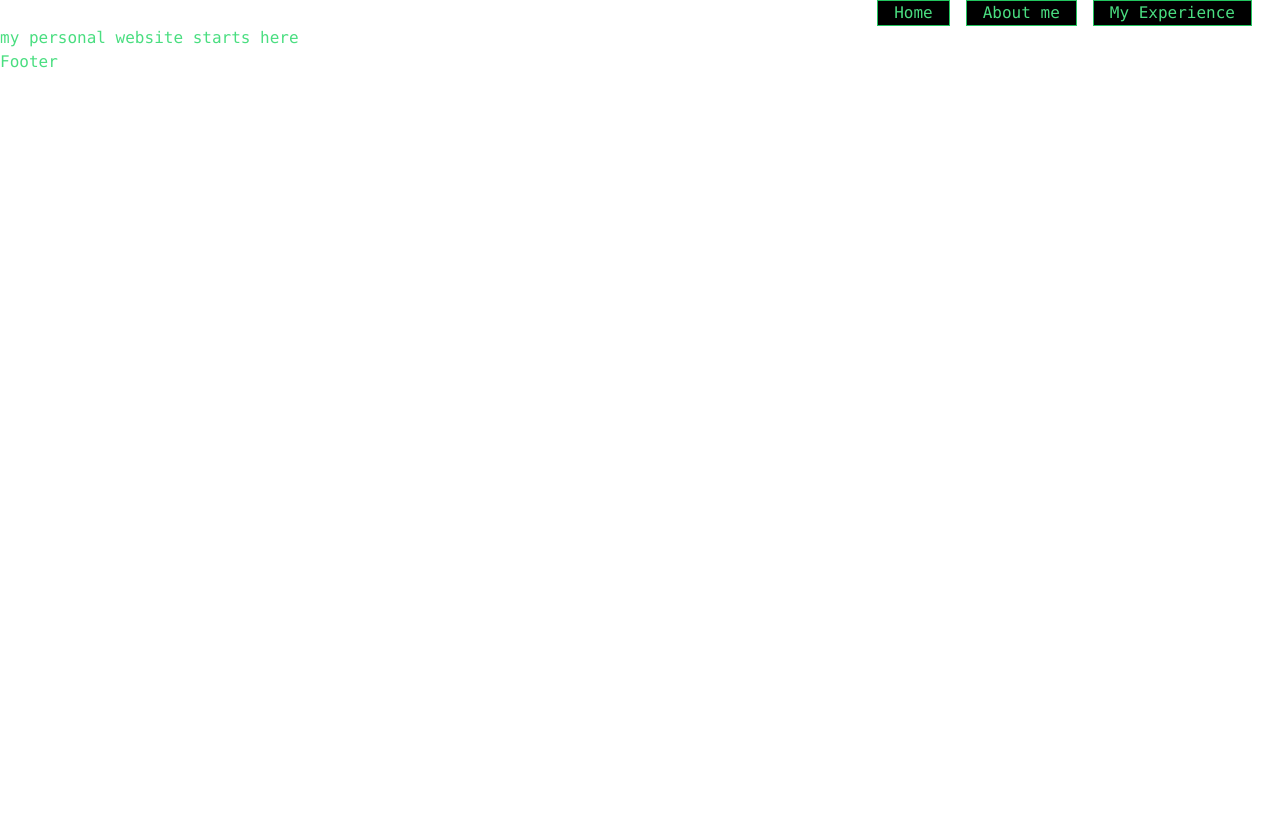
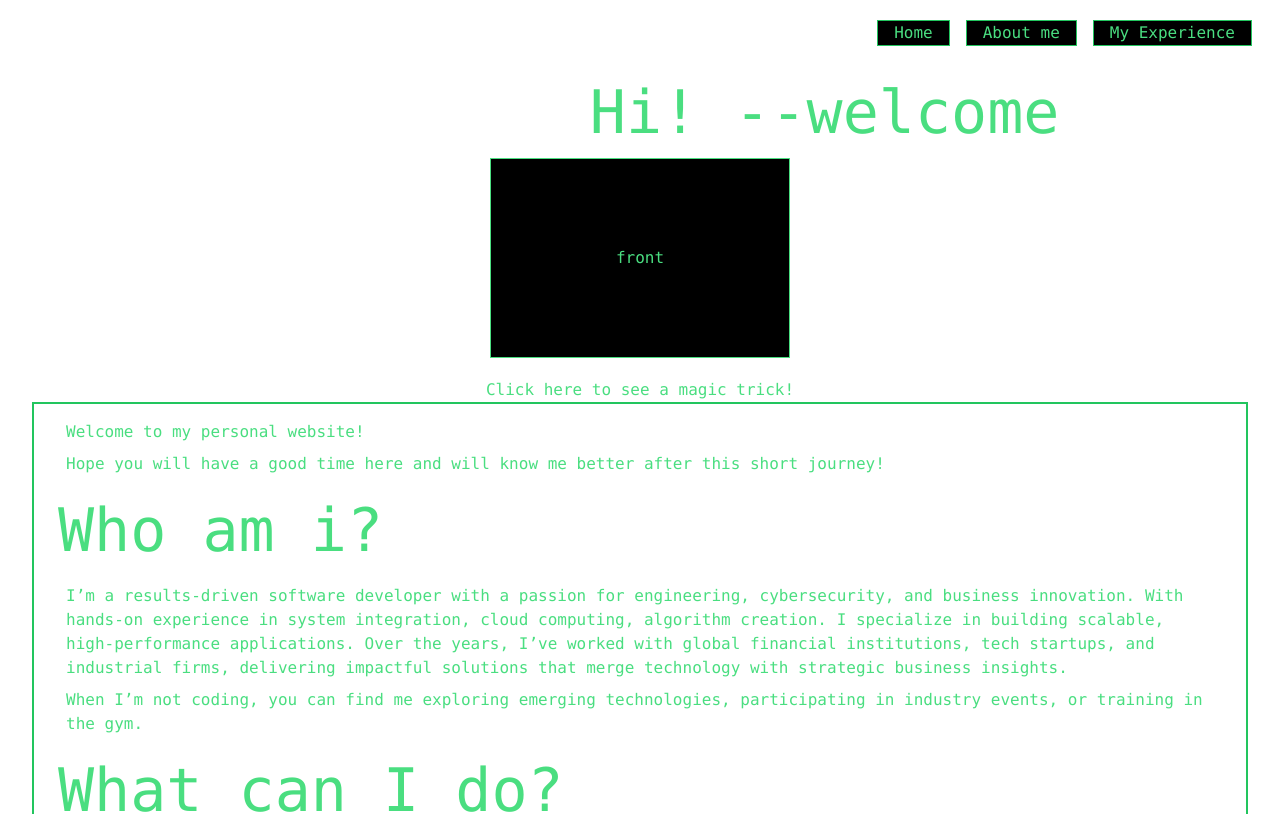
Before and after one commit to tpuchal/personal-website, a Next.js app: page / in a window 1280 px wide. Shown: the top 814 px of the page. Built offline with nearby package versions, Linux system fonts and the light colour scheme.

Commit message:
added flipping card component + some content

```diff
--- a/src/app/layout.js
+++ b/src/app/layout.js
@@ -23,7 +23,7 @@ export default function RootLayout({ children }) {
       >
         <>
         <Header></Header>
-        <main className="flex-grow">
+        <main className="flex-grow px-8 flex-col">
           {children}
         </main>
 
--- a/src/app/page.js
+++ b/src/app/page.js
@@ -1,9 +1,45 @@
-import Image from "next/image";
+import FlippingCard from "@/components/FlippingCard";
+import HeaderCard from "@/components/HeaderCard";
+import ParagraphCard from "@/components/ParagraphCard";
 
 export default function Home() {
   return (
     <div>
-      my personal website starts here
+      <HeaderCard>
+        <span className="text-white text-6xl transition-all duration-150 opacity-10 animate-pulse">tpuchal@root:~$</span> Hi! --welcome
+      </HeaderCard>
+      <FlippingCard/>
+      <ParagraphCard>
+        <div className="my-2 px-6">Welcome to my personal website!</div>
+        <div className="my-2 px-6">Hope you will have a good time here and will know me better after this short journey!</div>
+        <HeaderCard>Who am i?</HeaderCard>
+        <div className="my-2 px-6">
+        I’m a results-driven software developer with a passion for engineering, cybersecurity, and business innovation. With hands-on experience in system integration, cloud computing, algorithm creation. I specialize in building scalable, high-performance applications. Over the years, I’ve worked with global financial institutions, tech startups, and industrial firms, delivering impactful solutions that merge technology with strategic business insights.
+        </div>
+        <div className="my-2 px-6">
+        When I’m not coding, you can find me exploring emerging technologies, participating in industry events, or training in the gym.
+        </div>
+        <HeaderCard>What can I do?</HeaderCard>
+        <div className="my-2 px-6">
+          I specialize in Java and C. I can do frontend too! I had some little experience in Angular, however I prefer creating websites in NextJS (like this one!)
+        </div>
+        <HeaderCard>My journey</HeaderCard>
+        <div className="my-2 px-6">
+          I always liked to figure out how things work. From disassembling old phones, reading about every topic (social or technical), to looking in all the places I should not have, my curiosity has driven me forward.
+        </div>
+        <div className="my-2 px-6">
+          I have started programming in high school. I've been loving it ever since. Since my first "Hello world", I've felt great after making the computer bend to my will. It felt like magic and has given me the realization that, with proper training, I can do all sorts of cool stuff and play around with computers. There were also some drawbacks, like always being called when someone from my family needed help with computer.
+        </div>
+        <div className="my-2 px-6">
+
+        </div>
+
+
+
+
+
+      </ParagraphCard>
+
     </div>
   );
 }
--- /dev/null
+++ b/src/components/FlippingCard.jsx
@@ -0,0 +1,30 @@
+'use client'
+import { useState } from "react";
+import { flippingCard } from '../styles/flippingcard.css';
+
+const FlippingCard = () => {
+    const [isFlipped, setIsFlipped] = useState(false);
+
+    const handleFlip = () => {
+        setIsFlipped(!isFlipped);
+    }
+
+  return (
+   <div className='flippingCardContainer'>
+        <div className={`flippingCard ${isFlipped ? 'cardFlipped' : ''}`}>
+            <div className='front'>
+                front
+            </div>
+            <div className='back'>
+                back
+            </div>
+
+        </div>
+        <button onClick={handleFlip}>
+            Click here to see a magic trick!
+        </button>
+    </div>
+  )
+}
+
+export default FlippingCard
--- a/src/components/Header.jsx
+++ b/src/components/Header.jsx
@@ -2,7 +2,7 @@ import React from 'react'
 
 const Header = () => {
   return (
-    <header className='flex min-w-full justify-end px-5'>
+    <header className='flex min-w-full justify-end py-5 px-5'>
         <a href='#' className='mx-2 px-4 bg-black border border-green-500 transition-all duration-150 hover:bg-green-500 hover:text-black hover:border-green-300 hover:animate-pulse focus:outline-none focus:ring-1 focus:ring-green-400'>Home</a>
         <a href='#' className='mx-2 px-4 bg-black border border-green-500 transition-all duration-150 hover:bg-green-500 hover:text-black hover:border-green-300 hover:animate-pulse focus:outline-none focus:ring-1 focus:ring-green-400'>About me</a>
         <a href='#' className='mx-2 px-4 bg-black border border-green-500 transition-all duration-150 hover:bg-green-500 hover:text-black hover:border-green-300 hover:animate-pulse focus:outline-none focus:ring-1 focus:ring-green-400'>My Experience</a>
--- /dev/null
+++ b/src/components/HeaderCard.jsx
@@ -0,0 +1,11 @@
+
+
+const HeaderCard = ({children}) => {
+  return (
+    <h1 className="py-4 px-4 flex align-middle justify-start text-6xl ">
+        {children}
+    </h1>
+  )
+}
+
+export default HeaderCard
--- /dev/null
+++ b/src/components/ParagraphCard.jsx
@@ -0,0 +1,8 @@
+
+const ParagraphCard = ({children}) => {
+  return (
+    <div className="border-green-500 border-2 px-2 py-2 flex-col justify-center">{children}</div>
+  )
+}
+
+export default ParagraphCard
--- /dev/null
+++ b/src/styles/flippingcard.css
@@ -0,0 +1,64 @@
+.flippingCardContainer {
+    display: flex;
+    flex-direction: column;
+    align-items: center;
+    gap: 20px;
+}
+
+.flippingCard {
+    width: 300px;
+    height: 200px;
+    position: relative;
+    transform-style: preserve-3d;
+    transition: 800ms;
+    border-style: solid;
+    border-width: 1px;
+    border-color: #4ade80;
+}
+
+.cardFlipped {
+    transform: rotateY(180deg);
+}
+
+.front,
+.back {
+    width: 100%;
+    height: 100%;
+    position: absolute;
+    top: 0;
+    left: 0;
+    backface-visibility: hidden;
+    display: flex;
+    flex-direction: column;
+    justify-content: center;
+    align-items: center;
+    padding: 20px;
+
+}
+
+.front {
+    background-color: black;
+    color: #4ade80;
+}
+
+.back {
+    background-color: #4ade80;
+    color: black;
+    transform: rotateY(180deg);
+}
+
+.flipButton {
+    padding: 10px 20px;
+    font-size: 16px;
+    cursor: pointer;
+    border: none;
+    background-color: #4ade80;
+    color: white;
+    border-radius: 5px;
+    transition: background-color 0.3s;
+}
+
+.flipButton:hover {
+    background-color: white;
+    color: black;
+}
```
